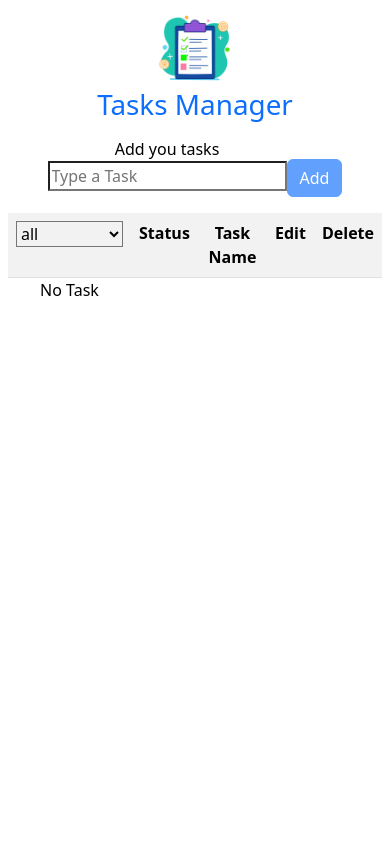
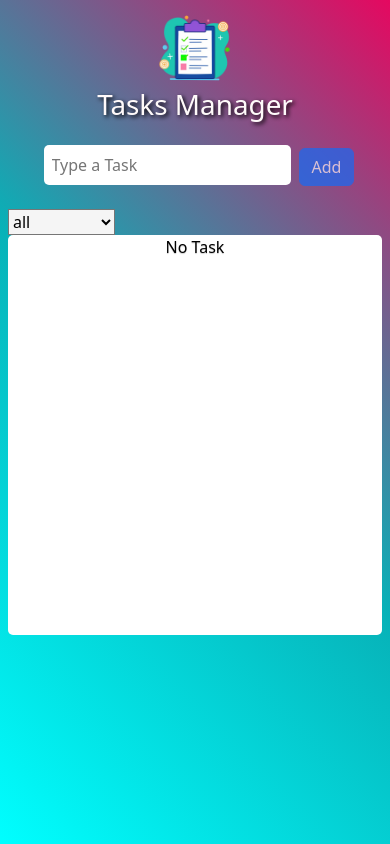
Before and after one commit to saikatgpae/Prometeo_task_manager, a React (Create React App) app: page / in a window 390 px wide. Built offline with nearby package versions, Linux system fonts and the light colour scheme.

Commit message:
Add the style to the app.

```diff
--- a/package.json
+++ b/package.json
@@ -7,6 +7,7 @@
     "@testing-library/jest-dom": "^6.4.6",
     "@testing-library/user-event": "^13.5.0",
     "bootstrap": "^5.3.3",
+    "bootstrap-icons": "^1.11.3",
     "react": "^18.3.1",
     "react-bootstrap": "^2.10.4",
     "react-dom": "^18.3.1",
--- a/src/App.css
+++ b/src/App.css
@@ -27,3 +27,8 @@
     position: relative;
   }
 }
+
+h1 {
+  color: snow !important;
+  text-shadow: 2px 2px 4px #000;
+}
--- a/src/App.js
+++ b/src/App.js
@@ -1,4 +1,5 @@
 import logo from './images/taskmanager.avif';
+import 'bootstrap-icons/font/bootstrap-icons.css';
 import './App.css';
 import Tasks from './components/Tasks/Tasks';
 
@@ -8,7 +9,7 @@ function App() {
       <header className="App-header">
         <img src={logo} className="App-logo" alt="logo" />
       </header>
-      <h1 className="text-primary">Tasks Manager</h1>
+      <h1 className="">Tasks Manager</h1>
       <Tasks />
     </div>
   );
--- a/src/components/AddTasks/AddTasks.css
+++ b/src/components/AddTasks/AddTasks.css
@@ -1,3 +1,18 @@
 * {
   background-color: transparent;
 }
+
+.add-input {
+  border: none;
+  background-color: white;
+  padding: 0.2em 0.5em;
+  border-radius: 5px;
+}
+
+body {
+  background: rgb(11, 46, 200) linear-gradient(45deg, aqua, rgb(7, 178, 184), rgb(229, 8, 96)) fixed;
+  color: white;
+  font: normal 32px/1.6 system-ui, sans-serif;
+  text-shadow: 0 1px 1px hsl(0 0% 0% / 20%);
+  margin: 3rem;
+}
--- a/src/components/AddTasks/AddTasks.js
+++ b/src/components/AddTasks/AddTasks.js
@@ -30,10 +30,8 @@ export default function AddTasks() {
 
   return (
     <div className="m-3">
-      <label htmlFor="taskName">
-        Add you tasks
-        <br />
       <input
+        className="m-2 add-input p-2"
         ref={taskInput}
         name="taskName"
         type="text"
@@ -41,7 +39,6 @@ export default function AddTasks() {
         id="taskName"
         onChange={handleChange}
       />
-      </label>
       <button onClick={handleClick} type="button" className="btn btn-primary" disabled={(!inputs || inputs[0] === ' ')}>Add</button>
     </div>
   );
--- a/src/components/Task/Task.css
+++ b/src/components/Task/Task.css
@@ -5,3 +5,69 @@
 .strike {
   text-decoration: line-through;
 }
+
+.task-table {
+  width: 100vw;
+}
+
+.task-input {
+  border: none;
+  background-color: transparent;
+  padding: 0.2em 0.5em;
+}
+
+.delete-button {
+  color: red;
+}
+
+.save-button,
+.edit-button,
+.delete-button {
+  border: none;
+  float: inline-end;
+}
+
+.save-button:hover,
+.edit-button:hover,
+.delete-button:hover {
+  text-decoration: underline;
+}
+
+.edit-button:disabled {
+  text-decoration: none;
+}
+
+.table-div {
+  border-radius: 5px;
+  height: 400px;
+  width: 100%;
+  background-color: white;
+}
+
+.text-input {
+  border: none;
+  background-color: rgb(253, 246, 103);
+}
+
+.task-name {
+  width: 100px;
+}
+
+.item2 {
+  grid-column: 2 / span 3;
+}
+
+.filter-menu {
+  background-color: whitesmoke;
+  float: inline-start;
+}
+
+.task-display {
+  /* padding: 0 !important; */
+}
+
+@media screen and (max-width: 767px) {
+  .container {
+    padding: 0 !important;
+  }
+}
--- a/src/components/Task/Task.js
+++ b/src/components/Task/Task.js
@@ -1,4 +1,4 @@
-// /* eslint-disable */
+/* eslint-disable */
 import React from 'react';
 import uuid from 'react-uuid';
 import './Task.css';
@@ -43,16 +43,18 @@ export default function Task(prop) {
   // Search function
   const titleSearch = (e) => {
     const input = e.target.value.toUpperCase();
-    // console.log('input', input);
     const table = document.getElementById('taskTable');
     const tr = table.querySelectorAll('.table-data');
     for (let i = 0; i < tr.length; i += 1) {
       const td = tr[i].getElementsByTagName('td')[0];
+      const inputCheckbox = td.getElementsByTagName('input')[0];
       if (td) {
-        const txtValue = td.textContent || td.innerText;
+        const checkedValue = inputCheckbox.checked;
         if (input === 'ALL') {
           tr[i].style.display = '';
-        } else if (txtValue.toUpperCase() === input) {
+        } else if (input === 'COMPLETE' && checkedValue === true) {
+          tr[i].style.display = '';
+        } else if (input === 'INCOMPLETE' && checkedValue === false) {
           tr[i].style.display = '';
         } else {
           tr[i].style.display = 'none';
@@ -62,46 +64,39 @@ export default function Task(prop) {
   };
 
   return (
-    <table id="taskTable" className="table table-striped">
+    <div className="container">
+      <select onChange={titleSearch} className="filter-menu">
+        <option>all</option>
+        <option>complete</option>
+        <option>incomplete</option>
+      </select>
+      <div className="table-responsive table-div">
+      <table id="taskTable" className="task-table table table-hover">
       <tbody>
-        <tr>
-          <th scope="col">
-            <select onChange={titleSearch} defaultValue="all">
-              <option>all</option>
-              <option>complete</option>
-              <option>incomplete</option>
-            </select>
-          </th>
-          <th scope="col">Status</th>
-          <th scope="col">Task Name</th>
-          <th scope="col">Edit</th>
-          <th scope="col">Delete</th>
-        </tr>
         {
           (tasks)
             ? tasks.map((task, index) => (
               <tr key={uuid()} className="table-data">
-                <td className={(task.complete) ? 'text-success' : 'text-danger'}>
-                  {(task.complete) ? 'Complete' : 'Incomplete'}
+                <td className="">
+                  <input className="checkBox" onChange={handleChang} style={{ accentColor: 'green' }} type="checkbox" defaultChecked={task.complete} id={`status-${index}`} />
                 </td>
-                <td>
-                  <input onChange={handleChang} style={{ accentColor: 'green' }} type="checkbox" defaultChecked={task.complete} id={`status-${index}`} />
+                <td className="task-display">
+                  <strong className={(task.complete) ? 'task-name strike text-success' : 'task-name text-primary'} id={`task-${index}`}>{task.taskName}</strong>
+                  <input className="none text-input" required id={`update-${index}`} type="text" defaultValue={task.taskName} />
                 </td>
-                <td>
-                  <strong className={(task.complete) ? 'strike' : ''} id={`task-${index}`}>{task.taskName}</strong>
-                  <input id={`update-${index}`} className="none" type="text" defaultValue={task.taskName} />
+                <td className="">
+                  <button className="edit-button" disabled={task.complete} id={`edit-${index}`} onClick={handleEditClick} type="button">Edit</button>
+                  <button className="none save-button" id={`save-${index}`} onClick={handleSaveClick} type="button">Save</button>
                 </td>
-                <td>
-                  <button disabled={task.complete} id={`edit-${index}`} onClick={handleEditClick} type="button" className="btn btn-primary">Edit</button>
-                  <button id={`save-${index}`} onClick={handleSaveClick} type="button" className="none btn btn-primary">Save</button>
-                </td>
-                <td>
-                  <button onClick={handleDelete} id={`delete-${index}`} type="button" className="btn btn-danger">Delete</button>
+                <td className="">
+                  <button onClick={handleDelete} id={`delete-${index}`} type="button" className="delete-button">Delete</button>
                 </td>
               </tr>
             )) : <p>No Task</p>
         }
       </tbody>
     </table>
+    </div>
+    </div>
   );
 }
```
Also changed, not shown: 1 other file (tests, documents, lock files or other folders). Lines whose indentation alone changed are shown as unchanged.
